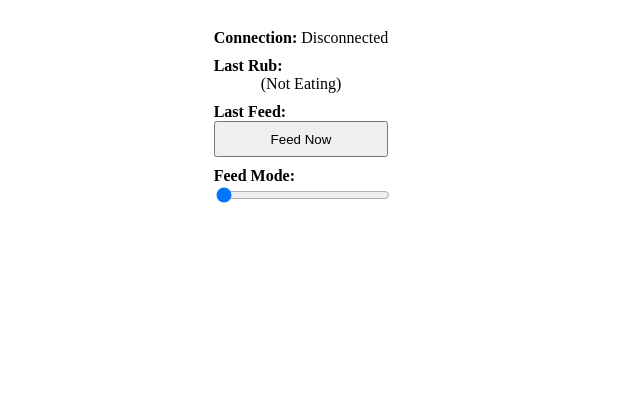
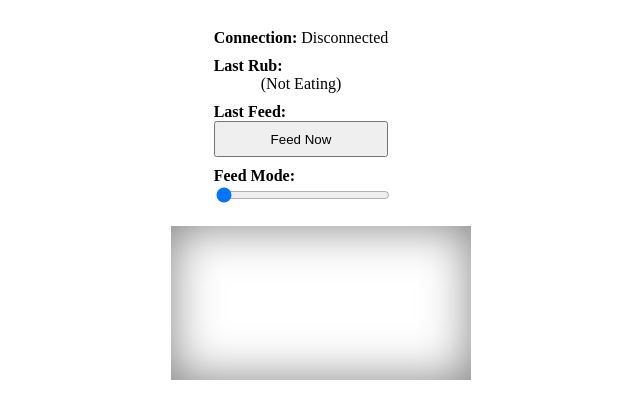
Before and after one commit to elin-moco/browser-j5-feeder, a website: page public/index.html in a window 1280 px wide. Shown: the whole page, without its empty margins (337-977 px from the left). Drawn offline with nearby package versions, Linux system fonts and the light colour scheme; no server answers.

Commit message:
Video element style.

```diff
--- a/public/css/chart.css
+++ b/public/css/chart.css
@@ -60,3 +60,18 @@ ul li {
 #feed-now {
     height: 36px;
 }
+
+#videos {
+    position: relative;
+}
+#videos:after {
+    content: " ";
+    position: absolute;
+    display: block;
+    top: 0;
+    left: 0;
+    width: 100%;
+    height: 100%;
+    z-index: 100;
+    box-shadow: inset 0 0 3em rgba(0, 0, 0, 0.5);
+}
```
